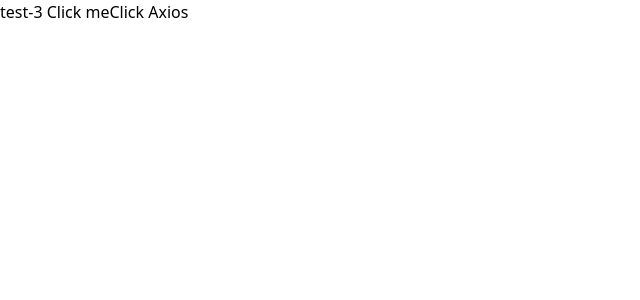
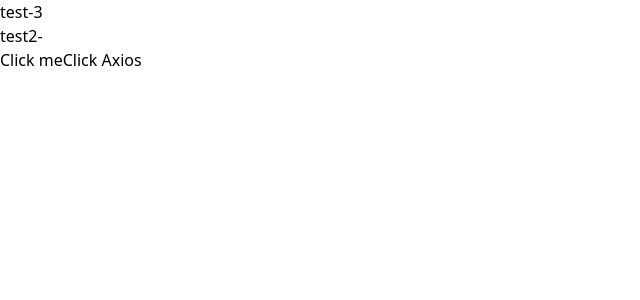
Before and after one commit to Eugene-development/ViteVue3, a Vue app: page /test in a window 1280 px wide. Shown: the top 300 px of the page, without its empty margins (0-640 px from the left). Built offline with nearby package versions, Linux system fonts and the light colour scheme.

Commit message:
git init

```diff
--- a/src/stores/counter.ts
+++ b/src/stores/counter.ts
@@ -9,6 +9,7 @@
 export const useCounter:any = defineStore("counter",{
     state: () => ({
         n: 1,
+        axi: ''
     }),
 
     actions: {
@@ -19,10 +20,13 @@
             const { privet, name } = usePrivet;
 
             const {data} = await axios.get('https://jsonplaceholder.typicode.com/posts');
+            this.axi = data
+
             console.log(data)
             console.log(name('Victory'))
             console.log(name('Eugene'))
             console.log(uuidv4())
+
         }
 
 
@@ -30,6 +34,7 @@
 
     getters: {
         double: (state: any) => state.n+2,
+        axios: (state) => state.axi
     },
 
 })
--- a/src/views/Test.vue
+++ b/src/views/Test.vue
@@ -1,6 +1,8 @@
 <template>
 <p>
-  test-{{double}}
+  test-{{double}} <br>
+  test2-{{axi}} <br>
+
 
   <button class="bg-red-800" @click="changeMe">Click me</button>
   <button class="bg-red-800" @click="getPosts">Click Axios</button>
@@ -16,6 +18,6 @@
 const {changeMe, getPosts} = main
 // const {changeMe} = mapActions(useCounter, ["changeMe"])
 
-const {double} = storeToRefs(main)
+const {double, axi} = storeToRefs(main)
 
 </script>
```
